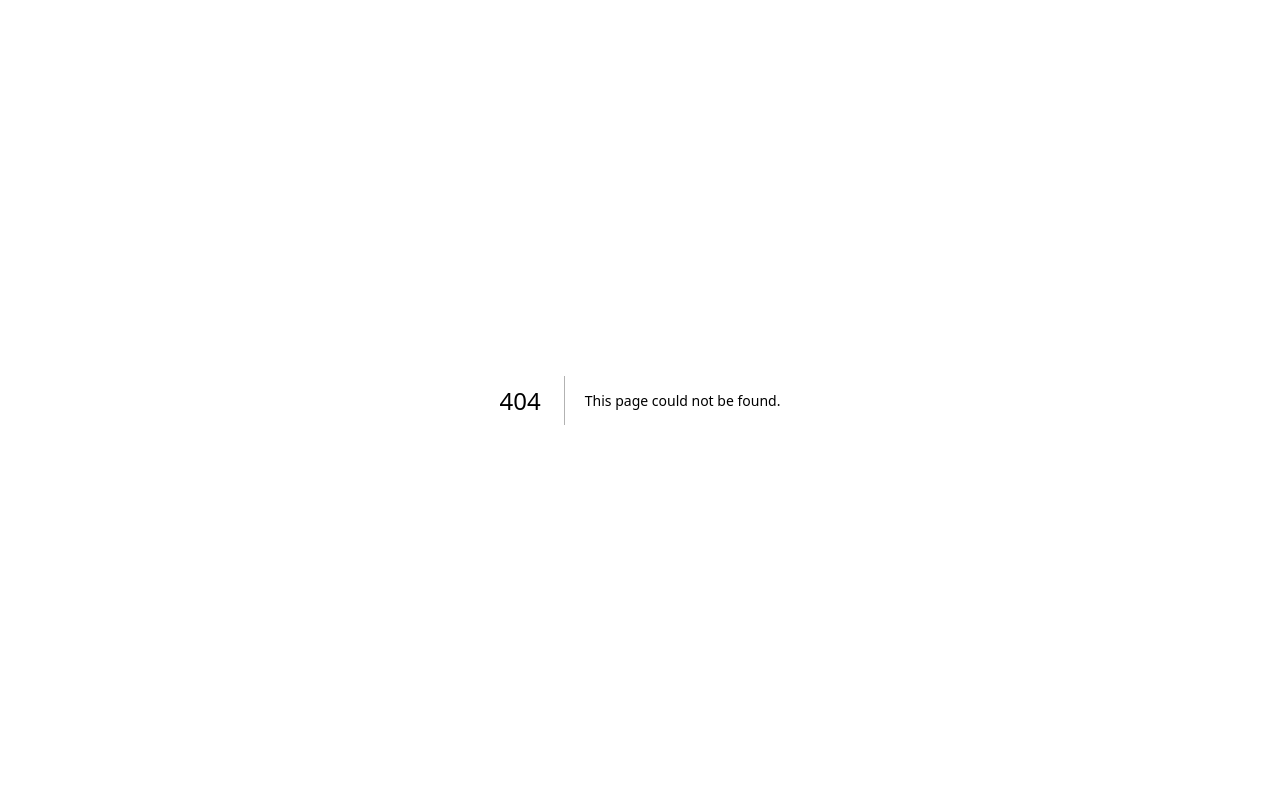
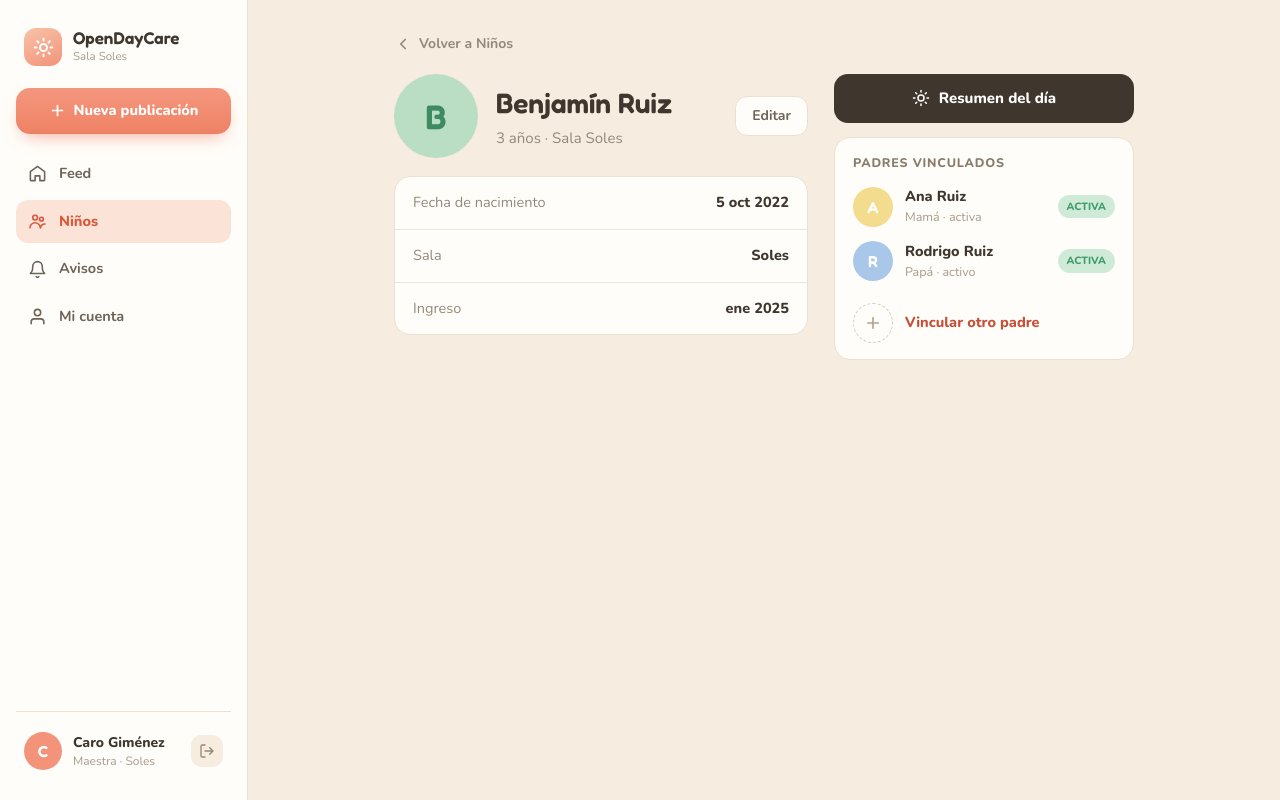
Before and after one commit to el-motes/open-daycare, a Next.js app: page /kids/benjamin-ruiz in a window 1280 px wide. Before the commit this address had no page. Built offline with nearby package versions, Linux system fonts and the light colour scheme.

Commit message:
Add ChildProfilePage component and avatar styles for children and parents

```diff
--- /dev/null
+++ b/app/kids/[id]/page.tsx
@@ -0,0 +1,117 @@
+import { notFound } from "next/navigation";
+import Link from "next/link";
+import Sidebar from "@/app/components/sidebar";
+import { children, parentStatusLabel } from "@/app/lib/mock-data";
+import { avatarStyles, parentAvatarStyles } from "@/app/lib/avatar-styles";
+
+export default async function ChildProfilePage({
+  params,
+}: {
+  params: Promise<{ id: string }>;
+}) {
+  const { id } = await params;
+  const child = children.find((c) => c.id === id);
+  if (!child) notFound();
+
+  return (
+    <div className="flex min-h-screen bg-bg">
+      <Sidebar />
+
+      <main className="min-w-0 flex-1">
+        <div className="mx-auto w-full max-w-[820px] px-5 pb-20 pt-16 md:px-10 md:pt-[34px]">
+          <Link href="/kids" className="mb-5 flex items-center gap-[7px] text-sm font-bold text-soft">
+            <svg width="18" height="18" viewBox="0 0 24 24" fill="none" stroke="currentColor" strokeWidth="2.2" strokeLinecap="round" strokeLinejoin="round">
+              <path d="m15 18-6-6 6-6" />
+            </svg>
+            Volver a Niños
+          </Link>
+
+          <div className="flex flex-wrap items-start gap-[26px]">
+            <div className="flex min-w-[300px] flex-1 flex-col gap-[18px]">
+              <div className="flex items-center gap-[18px]">
+                <div className={`flex h-[84px] w-[84px] flex-none items-center justify-center rounded-full font-display text-[34px] font-semibold ${avatarStyles[child.avatar]}`}>
+                  {child.initials}
+                </div>
+                <div className="flex-1">
+                  <h1 className="font-display text-[28px] font-semibold text-ink">{child.name}</h1>
+                  <p className="mt-[3px] text-[15px] text-soft">{child.ageLabel} · Sala {child.room}</p>
+                </div>
+                <a href="#" className="rounded-[12px] border-[1.5px] border-line bg-panel px-4 py-[9px] text-sm font-bold text-nav">Editar</a>
+              </div>
+
+              {child.allergyNotes && (
+                <div className="flex gap-3.5 rounded-2xl bg-allergy-panel-bg px-[18px] py-4">
+                  <div className="flex h-10 w-10 flex-none items-center justify-center rounded-[11px] bg-allergy-panel-icon">
+                    <svg width="22" height="22" viewBox="0 0 24 24" fill="none" stroke="#fff" strokeWidth="2.2" strokeLinecap="round" strokeLinejoin="round">
+                      <path d="M10.3 3.9 1.8 18a2 2 0 0 0 1.7 3h17a2 2 0 0 0 1.7-3L13.7 3.9a2 2 0 0 0-3.4 0z" />
+                      <path d="M12 9v4M12 17h.01" />
+                    </svg>
+                  </div>
+                  <div>
+                    <div className="mb-0.5 text-[15px] font-extrabold text-allergy-panel-title">Alergias y notas</div>
+                    <div className="text-[14.5px] leading-[1.5] text-allergy-panel-text">{child.allergyNotes}</div>
+                  </div>
+                </div>
+              )}
+
+              <div className="overflow-hidden rounded-2xl border border-line bg-panel">
+                <div className="flex justify-between border-b border-line-soft px-[18px] py-[15px]">
+                  <span className="text-[14.5px] text-soft">Fecha de nacimiento</span>
+                  <span className="text-[14.5px] font-extrabold text-ink">{child.birthDate}</span>
+                </div>
+                <div className="flex justify-between border-b border-line-soft px-[18px] py-[15px]">
+                  <span className="text-[14.5px] text-soft">Sala</span>
+                  <span className="text-[14.5px] font-extrabold text-ink">{child.room}</span>
+                </div>
+                <div className="flex justify-between px-[18px] py-[15px]">
+                  <span className="text-[14.5px] text-soft">Ingreso</span>
+                  <span className="text-[14.5px] font-extrabold text-ink">{child.enrolledAt}</span>
+                </div>
+              </div>
+            </div>
+
+            <div className="flex w-[300px] flex-none flex-col gap-3.5">
+              <a href="#" className="flex w-full items-center justify-center gap-[9px] rounded-[14px] bg-ink px-3 py-[13px] text-[15px] font-extrabold text-white">
+                <svg width="18" height="18" viewBox="0 0 24 24" fill="none" stroke="#fff" strokeWidth="2" strokeLinecap="round" strokeLinejoin="round">
+                  <circle cx="12" cy="12" r="4" />
+                  <path d="M12 2v2M12 20v2M4.9 4.9l1.4 1.4M17.7 17.7l1.4 1.4M2 12h2M20 12h2M4.9 19.1l1.4-1.4M17.7 6.3l1.4-1.4" />
+                </svg>
+                Resumen del día
+              </a>
+
+              <div className="rounded-2xl border border-line bg-panel px-[18px] py-4">
+                <div className="mb-3.5 text-[12.5px] font-extrabold tracking-[.8px] text-label-ink">PADRES VINCULADOS</div>
+                <div className="flex flex-col gap-3.5">
+                  {child.parents.map((parent) => (
+                    <div key={parent.name} className="flex items-center gap-3">
+                      <div className={`flex h-10 w-10 flex-none items-center justify-center rounded-full font-display text-[16px] font-semibold ${parentAvatarStyles[parent.avatar]}`}>
+                        {parent.initials}
+                      </div>
+                      <div className="min-w-0 flex-1">
+                        <div className="text-[14.5px] font-extrabold text-ink">{parent.name}</div>
+                        <div className="text-[12.5px] text-meta">{parent.relation} · {parentStatusLabel(parent)}</div>
+                      </div>
+                      {parent.status === "active" ? (
+                        <span className="flex-none rounded-full bg-logro-bg px-[9px] py-1 text-[10.5px] font-extrabold text-logro-ink">ACTIVA</span>
+                      ) : (
+                        <span className="flex-none rounded-full bg-badge-pending-bg px-[9px] py-1 text-[10.5px] font-extrabold text-badge-pending-ink">PENDIENTE</span>
+                      )}
+                    </div>
+                  ))}
+                  <a href="#" className="flex items-center gap-3 pt-2">
+                    <span className="flex h-10 w-10 flex-none items-center justify-center rounded-full border-[1.5px] border-dashed border-placeholder-line text-placeholder-ink">
+                      <svg width="18" height="18" viewBox="0 0 24 24" fill="none" stroke="currentColor" strokeWidth="2.2" strokeLinecap="round" strokeLinejoin="round">
+                        <path d="M12 5v14M5 12h14" />
+                      </svg>
+                    </span>
+                    <span className="text-[14.5px] font-extrabold text-accent-strong">Vincular otro padre</span>
+                  </a>
+                </div>
+              </div>
+            </div>
+          </div>
+        </div>
+      </main>
+    </div>
+  );
+}
--- a/app/kids/page.tsx
+++ b/app/kids/page.tsx
@@ -3,16 +3,8 @@
 import { useState } from "react";
 import Link from "next/link";
 import Sidebar from "@/app/components/sidebar";
-import { children, type AvatarColor } from "@/app/lib/mock-data";
-
-const avatarStyles: Record<AvatarColor, string> = {
-  sky: "bg-child-avatar-bg text-child-avatar-ink",
-  pink: "bg-child-avatar-pink-bg text-child-avatar-pink-ink",
-  green: "bg-child-avatar-green-bg text-child-avatar-green-ink",
-  yellow: "bg-child-avatar-yellow-bg text-child-avatar-yellow-ink",
-  violet: "bg-child-avatar-violet-bg text-child-avatar-violet-ink",
-  blue: "bg-child-avatar-blue-bg text-child-avatar-blue-ink",
-};
+import { children } from "@/app/lib/mock-data";
+import { avatarStyles } from "@/app/lib/avatar-styles";
 
 function parentsLabel(count: number) {
   if (count === 0) return "sin padres vinculados";
--- /dev/null
+++ b/app/lib/avatar-styles.ts
@@ -0,0 +1,19 @@
+import type { AvatarColor } from "@/app/lib/mock-data";
+
+export const avatarStyles: Record<AvatarColor, string> = {
+  sky: "bg-child-avatar-bg text-child-avatar-ink",
+  pink: "bg-child-avatar-pink-bg text-child-avatar-pink-ink",
+  green: "bg-child-avatar-green-bg text-child-avatar-green-ink",
+  yellow: "bg-child-avatar-yellow-bg text-child-avatar-yellow-ink",
+  violet: "bg-child-avatar-violet-bg text-child-avatar-violet-ink",
+  blue: "bg-child-avatar-blue-bg text-child-avatar-blue-ink",
+};
+
+export const parentAvatarStyles: Record<AvatarColor, string> = {
+  sky: "bg-child-avatar-bg text-white",
+  pink: "bg-child-avatar-pink-bg text-white",
+  green: "bg-child-avatar-green-bg text-white",
+  yellow: "bg-child-avatar-yellow-bg text-white",
+  violet: "bg-child-avatar-violet-bg text-white",
+  blue: "bg-child-avatar-blue-bg text-white",
+};
```
